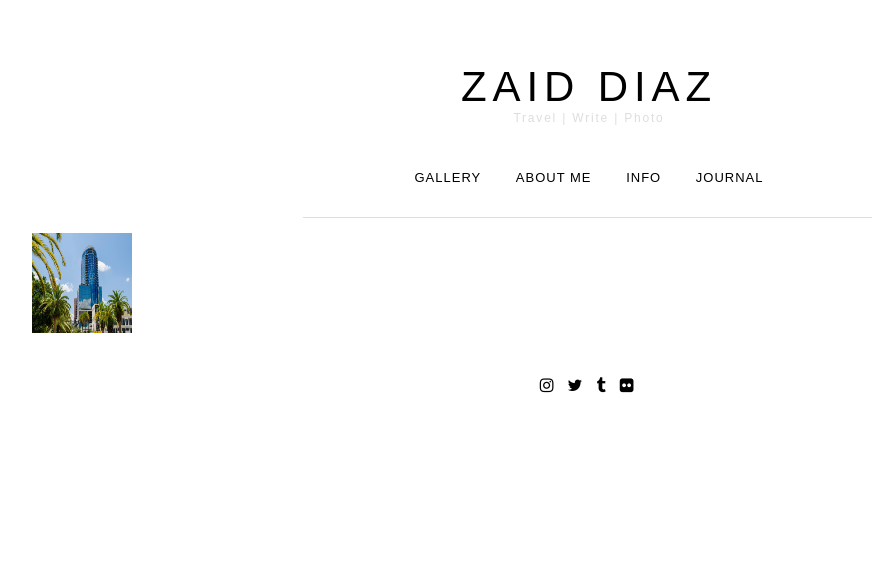
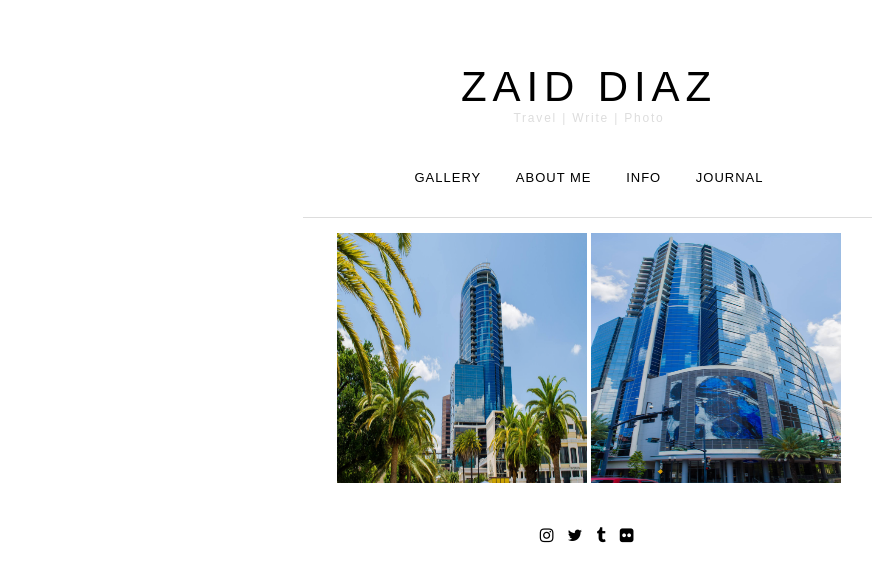
Before and after one commit to grodz21/zaid-diaz-photography-portfolio, a plain HTML site: page home.html in a window 1280 px wide. Shown: the whole page, without its empty margins (51-923 px from the left). Drawn offline with nearby package versions, Linux system fonts and the light colour scheme.

Commit message:
Added 1 new photo.
Added one new photo to the gallery and waiting for more from the client.

```diff
--- a/css/home-style.css
+++ b/css/home-style.css
@@ -95,6 +95,10 @@ li {
     margin-right: 30px;
 }
 
+#photo-gallery {
+    text-align: center;
+}
+
 #social {
 	text-align: center;
 	letter-spacing: 0.30em;
--- a/home.html
+++ b/home.html
@@ -39,8 +39,10 @@
 
 
 			<div class="row">
-				<div class="col-8">
-					<a href="images/photos/florida.jpg" data-lightbox="image-1" data-title="My caption"><img src="images/photos/florida.jpg" width="100" height="100"></a>
+				<div class="col-12" id="photo-gallery">
+					<a href="images/photos/florida.jpg" data-lightbox="orlando-florida" data-title="My caption"><img src="images/photos/florida.jpg" width="250" height="250"></a>
+
+					<a href="images/photos/florida2.jpg" data-lightbox="orlando-florida" data-title="My caption"><img src="images/photos/florida2.jpg" width="250" height="250"></a>
 
 				</div>
 
```
Also changed, not shown: landingpage.html (+1 -1 lines), images/photos/florida2.jpg (added).
